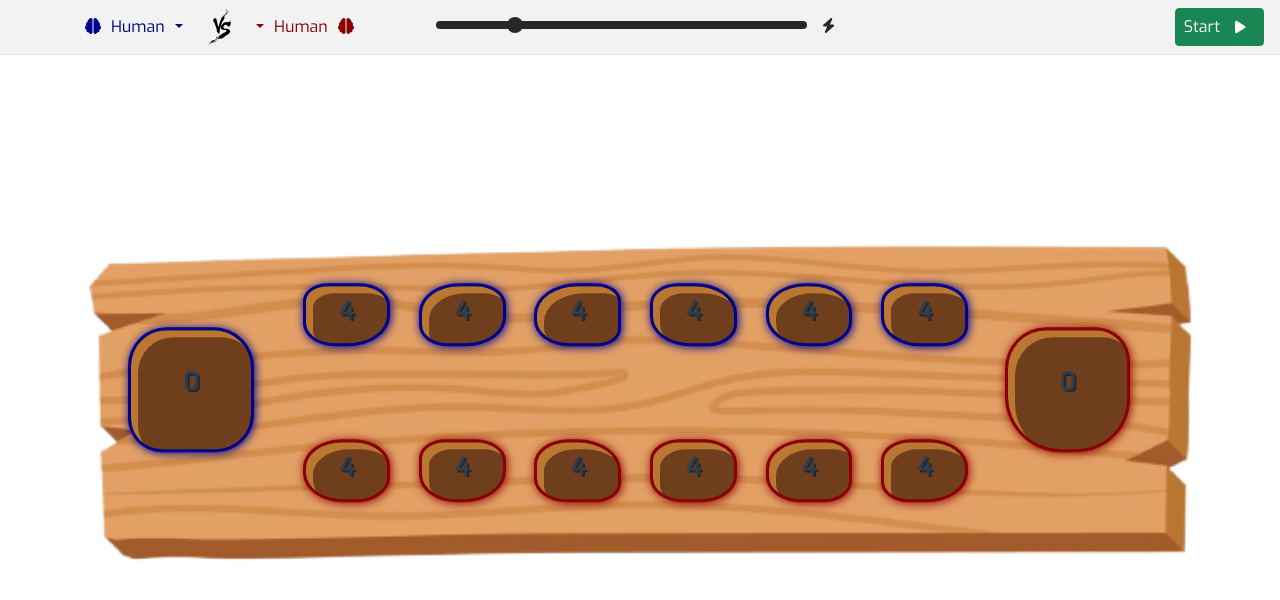
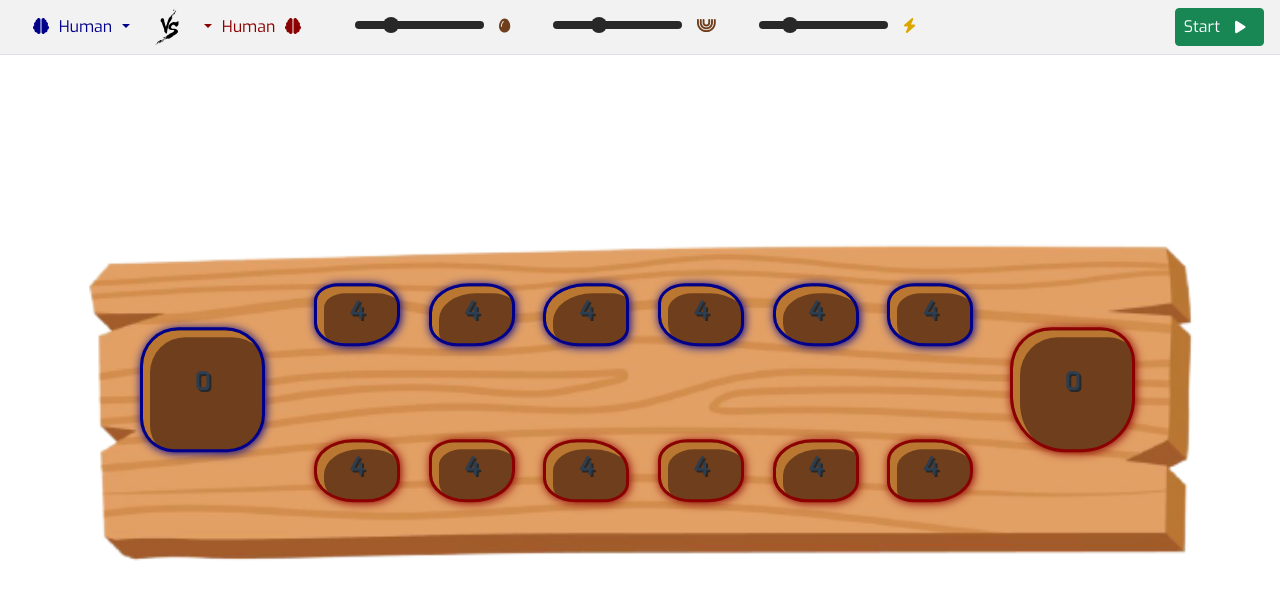
Before and after one commit to virgs/mancala, a Vue app: page / in a window 1280 px wide. Shown: the top 600 px of the page. Built offline with nearby package versions, Linux system fonts and the light colour scheme.

Commit message:
Deploy new version

```diff
--- a/index.html
+++ b/index.html
@@ -4,7 +4,7 @@
 <head>
   <meta charset="UTF-8">
   <link rel="icon" href="/favicon.ico">
-  <meta name="viewport" content="width=device-width, initial-scale=1.0">
+  <meta name="viewport" content="width=device-width, initial-scale=1.0, maximum-scale=1.0, user-scalable=no">
   <title>Mancala</title>
   <link href="https://cdn.jsdelivr.net/npm/bootstrap@5.3.2/dist/css/bootstrap.min.css" rel="stylesheet"
     integrity="sha384-T3c6CoIi6uLrA9TneNEoa7RxnatzjcDSCmG1MXxSR1GAsXEV/Dwwykc2MPK8M2HN" crossorigin="anonymous">
--- /dev/null
+++ b/src/CounterData.ts
@@ -0,0 +1,5 @@
+export type CounterData = {
+    min: number
+    max: number
+    step: number
+}
--- a/src/assets/base.css
+++ b/src/assets/base.css
@@ -3,6 +3,7 @@
     --game-font-family: 'Exo', sans-serif;
     --hihglighted-number-color: rgb(237, 233, 31);
 
+    --bolt-color: #dca601;
     --light-wooden-shade: #e2a066;
     --wooden-shade: #6f3e1c;
     --wooden-half-shade: #b97731;
@@ -10,7 +11,7 @@
     --bottom-player-color: darkred;
     --top-player-color: darkblue;
 
-    /* --nav-bar-color: #e2de66; */
+    --disabled-color: #8a8888;
     --nav-bar-color: #f2f2f2;
 
     --vt-c-white: #ffffff;
--- a/src/components/Board.vue
+++ b/src/components/Board.vue
@@ -1,43 +1,66 @@
 <template>
     <div class="container-lg text-center" id="boardContainer">
-        <img src="@/assets/wooden-square-plank.png" class="img-fluid w-100" alt="wooden-square-plank" />
+        <img :src="woodenPlank" class="img-fluid w-100" alt="wooden-square-plank" />
         <span v-if="animationRunning && accumulator >= 0" :class="accumulatorClass" :style="accumulatorStyle">
             <span class="accumulatorNumber number">{{ accumulator }}</span>
         </span>
         <div v-if="aiIsThinking" class="spinner-border" :style="spinningStyle" role="status">
             <span class="visually-hidden">Loading...</span>
         </div>
-        <div class="container-fluid px-5 plank-board">
-            <div class="row g-2 h-100">
+        <div class="container-fluid plank-board p-0">
+            <div class="row g-2 h-100 mx-5 pl-3" style="position: relative; left: 1.125rem">
                 <div class="col">
-                    <Pit :seeds="board[topSideStorePit]" :index="topSideStorePit" :playingPlayerSide="playingPlayer?.side"
-                        :store="true" :ownerPlayerType="settings?.topPlayer?.brain.type"
-                        @nextActionSelected="nextActionSelected" :side="PlayerSide.TOP">
+                    <Pit
+                        :seeds="board[topSideStorePit]"
+                        :index="topSideStorePit"
+                        :playingPlayerSide="playingPlayer?.side"
+                        :store="true"
+                        :ownerPlayerType="settings?.topPlayer?.brain.type"
+                        @nextActionSelected="nextActionSelected"
+                        :side="PlayerSide.TOP"
+                    >
                     </Pit>
                 </div>
                 <div class="col-8">
                     <div class="row g-0 justify-content-center" style="height: 50%">
                         <div v-for="(pit, index) in topInternalPockets" class="col mx-auto">
-                            <Pit :seeds="pit" :index="topInternalPockets.length - 1 - index" :store="false"
-                                :lastSelectedPitId="lastSelectedPitId" :ownerPlayerType="settings?.topPlayer?.brain.type"
-                                @nextActionSelected="nextActionSelected" :playingPlayerSide="playingPlayer?.side"
-                                :side="PlayerSide.TOP"></Pit>
+                            <Pit
+                                :seeds="pit"
+                                :index="topInternalPockets.length - 1 - index"
+                                :store="false"
+                                :lastSelectedPitId="lastSelectedPitId"
+                                :ownerPlayerType="settings?.topPlayer?.brain.type"
+                                @nextActionSelected="nextActionSelected"
+                                :playingPlayerSide="playingPlayer?.side"
+                                :side="PlayerSide.TOP"
+                            ></Pit>
                         </div>
                     </div>
                     <div class="row g-0 justify-content-center" style="height: 50%">
                         <div v-for="(pit, index) in bottomInternalPockets" class="col mx-auto">
-                            <Pit :seeds="pit" :index="index + bottomInternalPockets.length + 1"
-                                :lastSelectedPitId="lastSelectedPitId" :ownerPlayerType="settings?.bottomPlayer?.brain.type"
-                                :playingPlayerSide="playingPlayer?.side" :store="false"
-                                @nextActionSelected="nextActionSelected" :side="PlayerSide.BOTTOM"></Pit>
+                            <Pit
+                                :seeds="pit"
+                                :index="index + bottomInternalPockets.length + 1"
+                                :lastSelectedPitId="lastSelectedPitId"
+                                :ownerPlayerType="settings?.bottomPlayer?.brain.type"
+                                :playingPlayerSide="playingPlayer?.side"
+                                :store="false"
+                                @nextActionSelected="nextActionSelected"
+                                :side="PlayerSide.BOTTOM"
+                            ></Pit>
                         </div>
                     </div>
                 </div>
                 <div class="col">
-                    <Pit :seeds="board[bottomSideStorePit]" :index="bottomSideStorePit"
-                        :playingPlayerSide="playingPlayer?.side" :store="true"
-                        :ownerPlayerType="settings?.bottomPlayer?.brain.type" @nextActionSelected="nextActionSelected"
-                        :side="PlayerSide.BOTTOM">
+                    <Pit
+                        :seeds="board[bottomSideStorePit]"
+                        :index="bottomSideStorePit"
+                        :playingPlayerSide="playingPlayer?.side"
+                        :store="true"
+                        :ownerPlayerType="settings?.bottomPlayer?.brain.type"
+                        @nextActionSelected="nextActionSelected"
+                        :side="PlayerSide.BOTTOM"
+                    >
                     </Pit>
                 </div>
             </div>
@@ -56,13 +79,15 @@ import { PlayerType } from '@/engine/player/PlayerType'
 import Pit from './Pit.vue'
 import type { PropType } from 'vue'
 
+import woodenPlank from '@/assets/wooden-square-plank.png'
+
 let engine: MancalaEngine
 
 export default {
     name: 'Board',
     props: {
         settings: Object as PropType<GameSettings>,
-        gameIsRunning: Boolean
+        gameIsRunning: Boolean,
     },
     components: {
         Pit,
@@ -82,15 +107,20 @@ export default {
             animationRunning: false,
             board: createBoard(6, 4) as BoardConfig,
             playingPlayer: undefined as Player | undefined,
+            woodenPlank: woodenPlank,
         }
     },
     watch: {
+        settings() {
+            if (this.settings) {
+                if (!this.gameIsRunning) {
+                    this.board = createBoard(this.settings.internalPockets, this.settings.seeds)
+                }
+            }
+        },
         gameIsRunning() {
             if (this.gameIsRunning && this.settings) {
-                console.log(this.settings)
-
-                this.playingPlayer = this.settings.topPlayer
-
+                this.playingPlayer = this.settings?.topPlayer
                 this.board = createBoard(this.settings.internalPockets, this.settings.seeds)
                 engine = new MancalaEngine(this.board, {
                     recordMoves: true,
@@ -244,7 +274,7 @@ export default {
 .plank-board {
     position: absolute;
     top: 0;
-    left: 10px;
+    left: 0;
     height: 100%;
 }
 
--- /dev/null
+++ b/src/components/Counter.vue
@@ -0,0 +1,65 @@
+<template>
+    <div class="qty">
+        <div class="d-flex" style="color: var(--vt-c-black-mute)">
+            <input
+                :disabled="disabled"
+                type="range"
+                class="form-range range-cust"
+                :min="config.min"
+                :step="config.step !== undefined ? config.step : 1"
+                :max="config.max"
+                v-model="counter"
+                style="margin: 5px"
+            />
+            <font-awesome-icon :icon="icon" :style="style" :flip="flip" />
+        </div>
+    </div>
+</template>
+
+<script lang="ts">
+export default {
+    name: 'Counter',
+    props: ['value', 'disabled', 'icon', 'iconColor', 'config', 'flip'],
+    emits: ['input'],
+    data() {
+        return {
+            counter: this.value,
+        }
+    },
+    computed: {
+        style() {
+            let color = this.iconColor || 'var(--vt-c-black-soft)'
+            if (this.disabled) {
+                color = 'var(--disabled-color)'
+            }
+            return {
+                margin: '10px',
+                color: color,
+            }
+        },
+    },
+    watch: {
+        counter() {
+            this.$emit('input', Number(this.counter))
+        },
+    },
+}
+</script>
+
+<style>
+.range-cust::-webkit-slider-thumb {
+    background: var(--vt-c-black-mute);
+}
+
+.range-cust::-moz-range-thumb {
+    background: var(--vt-c-black-mute);
+}
+
+.range-cust::-ms-thumb {
+    background: var(--vt-c-black-mute);
+}
+
+.form-range::-webkit-slider-runnable-track {
+    background-color: var(--vt-c-black-mute);
+}
+</style>
--- a/src/components/NavBar.vue
+++ b/src/components/NavBar.vue
@@ -1,22 +1,49 @@
 <template>
-    <nav class="navbar w-100 border-bottom border-body" style="background-color: var(--nav-bar-color); max-height: 15vh">
+    <nav class="navbar w-100 border-bottom border-body" style="background-color: var(--nav-bar-color)">
         <div class="container-fluid">
             <div class="row w-100 g-1 justify-content-between">
-                <div class="col-12 col-sm-6 col-lg-4" style="text-align: center; white-space: nowrap">
+                <div class="col-12 col-sm-4 col-lg-3" style="text-align: center; white-space: nowrap">
                     <BrainSelector :side="PlayerSide.TOP" :gameIsRunning="gameIsRunning" @brainSelected="brainSelected">
                     </BrainSelector>
-                    <img src="@/assets/VS.svg" class="img-fluid" alt="versus" style="width: 2.5em !important" />
-                    <BrainSelector :side="PlayerSide.BOTTOM" :gameIsRunning="gameIsRunning" @brainSelected="brainSelected">
+                    <img :src="versusIcon" class="img-fluid" alt="versus" style="width: 2.5em !important" />
+                    <BrainSelector
+                        :side="PlayerSide.BOTTOM"
+                        :gameIsRunning="gameIsRunning"
+                        @brainSelected="brainSelected"
+                    >
                     </BrainSelector>
                 </div>
-                <div class="col-6 col-sm-3 col-lg-4">
-                    <div class="d-flex" style="color: var(--vt-c-black-mute)">
-                        <input type="range" class="form-range range-cust" :min="animationInterval.min" :step="200"
-                            :max="animationInterval.max" v-model="settings.animationSpeed" style="margin: 5px" />
-                        <font-awesome-icon icon="fa-solid fa-bolt" style="margin: 10px" />
-                    </div>
+                <div class="col-4 col-sm-2 col-lg-auto">
+                    <Counter
+                        :disabled="gameIsRunning"
+                        :value="settings.seeds"
+                        icon="fa-solid fa-egg"
+                        :config="seedsCounter"
+                        iconColor="var(--wooden-shade)"
+                        @input="(value) => (settings.seeds = value)"
+                    />
                 </div>
-                <div class="col-6 col-sm-3 col-lg-4 d-flex justify-content-end">
+                <div class="col-4 col-sm-2 col-lg-auto">
+                    <Counter
+                        :disabled="gameIsRunning"
+                        :value="settings.internalPockets"
+                        icon="fa-solid fa-rainbow"
+                        flip="vertical"
+                        :config="pitsCounter"
+                        iconColor="var(--wooden-shade)"
+                        @input="(value) => (settings.internalPockets = value)"
+                    />
+                </div>
+                <div class="col-4 col-sm-2 col-lg-auto">
+                    <Counter
+                        :value="settings.animationSpeed"
+                        icon="fa-solid fa-bolt"
+                        :config="animationCounter"
+                        iconColor="var(--bolt-color)"
+                        @input="(value) => (settings.animationSpeed = value)"
+                    />
+                </div>
+                <div class="col-12 col-sm-2 col-lg-3 d-flex justify-content-end">
                     <button v-if="gameIsRunning" @click="stopGame" class="btn btn-sm btn-danger">
                         <span class="text"> Abort </span>
                         <font-awesome-icon icon="fa-solid fa-stop" style="margin: 0 10px" />
@@ -37,11 +64,39 @@ import { Player } from '@/engine/player/Player'
 import { PlayerSide } from '@/engine/player/PlayerSide'
 import BrainSelector from './BrainSelector.vue'
 import type { GameSettings } from '@/GameSettings'
+import Counter from './Counter.vue'
+
+import versusIcon from '@/assets/VS.svg'
+import type { CounterData } from '@/CounterData'
+
+const animationCounter: CounterData = {
+    max: 2100,
+    min: 100,
+    step: 200,
+}
+const seedsCounter: CounterData = {
+    max: 7,
+    min: 3,
+    step: 1,
+}
+const pitsCounter: CounterData = {
+    max: 8,
+    min: 5,
+    step: 1,
+}
+const defaultSettings = {
+    internalPockets: 6,
+    seeds: 4,
+    animationSpeed: 500,
+    topPlayer: new Player(PlayerSide.TOP, new HumanBrain()),
+    bottomPlayer: new Player(PlayerSide.BOTTOM, new HumanBrain()),
+}
 
 export default {
     name: 'NavBar',
     components: {
         BrainSelector,
+        Counter,
     },
     props: ['gameIsRunning'],
     setup() {
@@ -51,20 +106,12 @@ export default {
     },
     emits: ['startGame', 'abortGame', 'settingsChanged'],
     data() {
-        const animationInterval = {
-            max: 2100,
-            min: 100,
-        }
-        const defaultSettings = {
-            internalPockets: 6,
-            seeds: 4,
-            animationSpeed: 500,
-            topPlayer: new Player(PlayerSide.TOP, new HumanBrain()),
-            bottomPlayer: new Player(PlayerSide.BOTTOM, new HumanBrain()),
-        }
         return {
-            animationInterval: animationInterval,
-            settings: defaultSettings
+            seedsCounter: seedsCounter,
+            pitsCounter: pitsCounter,
+            animationCounter: animationCounter,
+            settings: defaultSettings,
+            versusIcon: versusIcon,
         }
     },
     watch: {
@@ -72,7 +119,7 @@ export default {
             handler() {
                 this.settingsChanged()
             },
-            deep: true
+            deep: true,
         },
     },
     methods: {
@@ -91,43 +138,18 @@ export default {
             }
         },
         settingsChanged() {
-            const animationDelay = this.animationInterval.max + this.animationInterval.min - this.settings.animationSpeed
+            const animationDelay = this.animationCounter.max + this.animationCounter.min - this.settings.animationSpeed
 
             this.$emit('settingsChanged', {
                 topPlayer: this.settings.topPlayer,
                 bottomPlayer: this.settings.bottomPlayer,
                 animationDelay: animationDelay,
                 internalPockets: this.settings.internalPockets,
-                seeds: this.settings.seeds
+                seeds: this.settings.seeds,
             } as GameSettings)
-        }
+        },
     },
 }
 </script>
-<style scoped>
-@keyframes rotation {
-    from {
-        transform: rotate(0deg);
-    }
-
-    to {
-        transform: rotate(180deg);
-    }
-}
-
-.range-cust::-webkit-slider-thumb {
-    background: var(--vt-c-black-mute);
-}
-
-.range-cust::-moz-range-thumb {
-    background: var(--vt-c-black-mute);
-}
-
-.range-cust::-ms-thumb {
-    background: var(--vt-c-black-mute);
-}
-
-.form-range::-webkit-slider-runnable-track {
-    background-color: var(--vt-c-black-mute);
-}
-</style>
+<style scoped></style>
+@/CounterData
```
Also changed, not shown: src/App.vue (+7 -3 lines), src/GameSettings.ts (+5 -5 lines), src/main.ts (+12 -2 lines), 5 other files (tests, documents, lock files or other folders).
